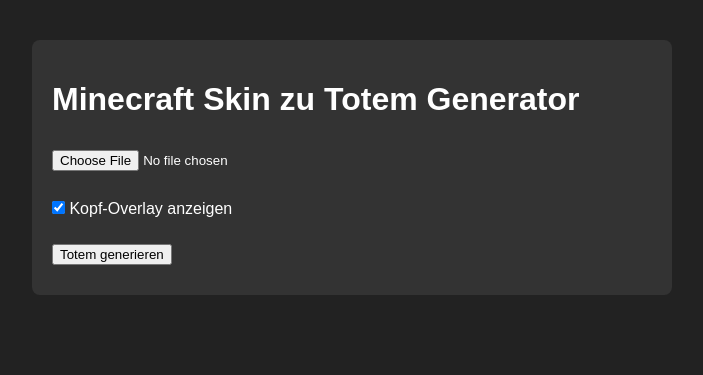
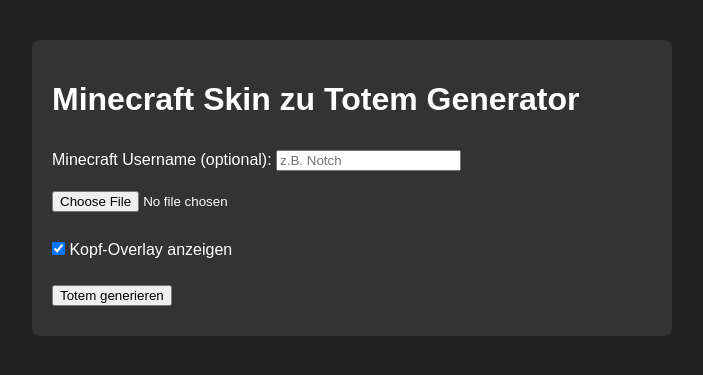
Before and after one commit to EinFabo/Custom-Totem-Generator, a Flask app: page / in a window 1280 px wide. Shown: the top 375 px of the page, without its empty margins (288-991 px from the left). Run offline with Flask 3, Linux system fonts and the light colour scheme.

Commit message:
Username zu UUID für Crafatar-Skins, Frontend erweitert

```diff
--- a/app.py
+++ b/app.py
@@ -5,6 +5,7 @@ from pathlib import Path
 import zipfile
 import json
 import uuid
+import requests
 
 app = Flask(__name__)
 
@@ -15,9 +16,31 @@ def index():
 
 @app.route('/generate_totem', methods=['POST'])
 def generate_totem():
-    # Bild aus dem Request holen
-    file = request.files['skin']
-    uploaded_image = Image.open(file.stream)
+    # Prüfe, ob ein Username übergeben wurde
+    username = request.form.get('username', '').strip()
+    if username:
+        # Schritt 1: UUID von Mojang API abfragen
+        mojang_url = f"https://api.mojang.com/users/profiles/minecraft/{username}"
+        mojang_response = requests.get(mojang_url)
+        if mojang_response.status_code == 200:
+            # UUID erfolgreich erhalten
+            uuid = mojang_response.json()['id']
+            # Schritt 2: Skin von Crafatar mit UUID laden
+            skin_url = f"https://crafatar.com/skins/{uuid}"
+            response = requests.get(skin_url)
+            if response.status_code == 200:
+                # Skin erfolgreich geladen, öffne das Bild
+                uploaded_image = Image.open(io.BytesIO(response.content))
+            else:
+                # Fehler: Skin konnte nicht von Crafatar geladen werden
+                return "Skin konnte nicht von Crafatar geladen werden.", 400
+        else:
+            # Fehler: Username existiert nicht laut Mojang API
+            return "Username existiert nicht (laut Mojang API).", 400
+    else:
+        # Wenn kein Username angegeben wurde, verwende das hochgeladene Bild
+        file = request.files['skin']
+        uploaded_image = Image.open(file.stream)
 
     # --- Bildverarbeitung: Totem generieren (aus deiner bisherigen Logik) ---
     # Mapping-Parameter für Kopf, Arme und Körper
--- a/templates/index.html
+++ b/templates/index.html
@@ -14,7 +14,10 @@
 <div class="container">
     <h1>Minecraft Skin zu Totem Generator</h1>
     <form id="uploadForm">
-        <input type="file" name="skin" accept="image/png" required>
+        <label for="username">Minecraft Username (optional):</label>
+        <input type="text" id="username" name="username" placeholder="z.B. Notch">
+        <br>
+        <input type="file" name="skin" id="skin" accept="image/png">
         <label style="display:block;margin:10px 0;">
             <input type="checkbox" name="overlay" id="overlay" checked>
             Kopf-Overlay anzeigen
@@ -71,6 +74,23 @@ document.getElementById('uploadForm').onsubmit = async function(e) {
         alert('Fehler beim Generieren!');
     }
 };
+
+const usernameInput = document.getElementById('username');
+const skinInput = document.getElementById('skin');
+usernameInput.addEventListener('input', function() {
+    skinInput.disabled = !!usernameInput.value;
+    if (usernameInput.value) {
+        skinInput.value = null;
+    }
+});
+skinInput.addEventListener('change', function() {
+    usernameInput.disabled = skinInput.files.length > 0;
+    if (skinInput.files.length > 0) {
+        usernameInput.value = '';
+    } else {
+        usernameInput.disabled = false;
+    }
+});
 </script>
 </body>
 </html>
```
